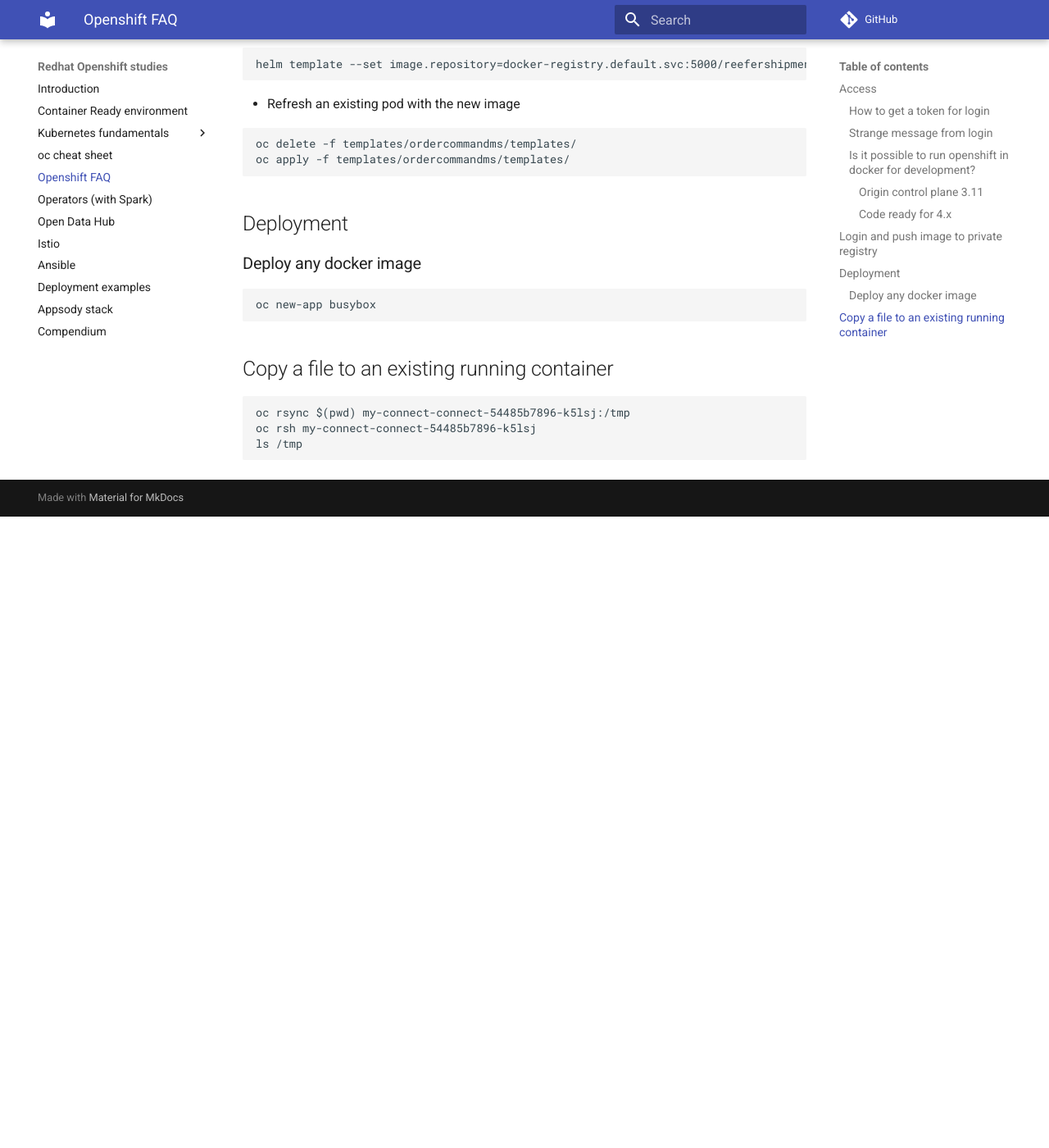
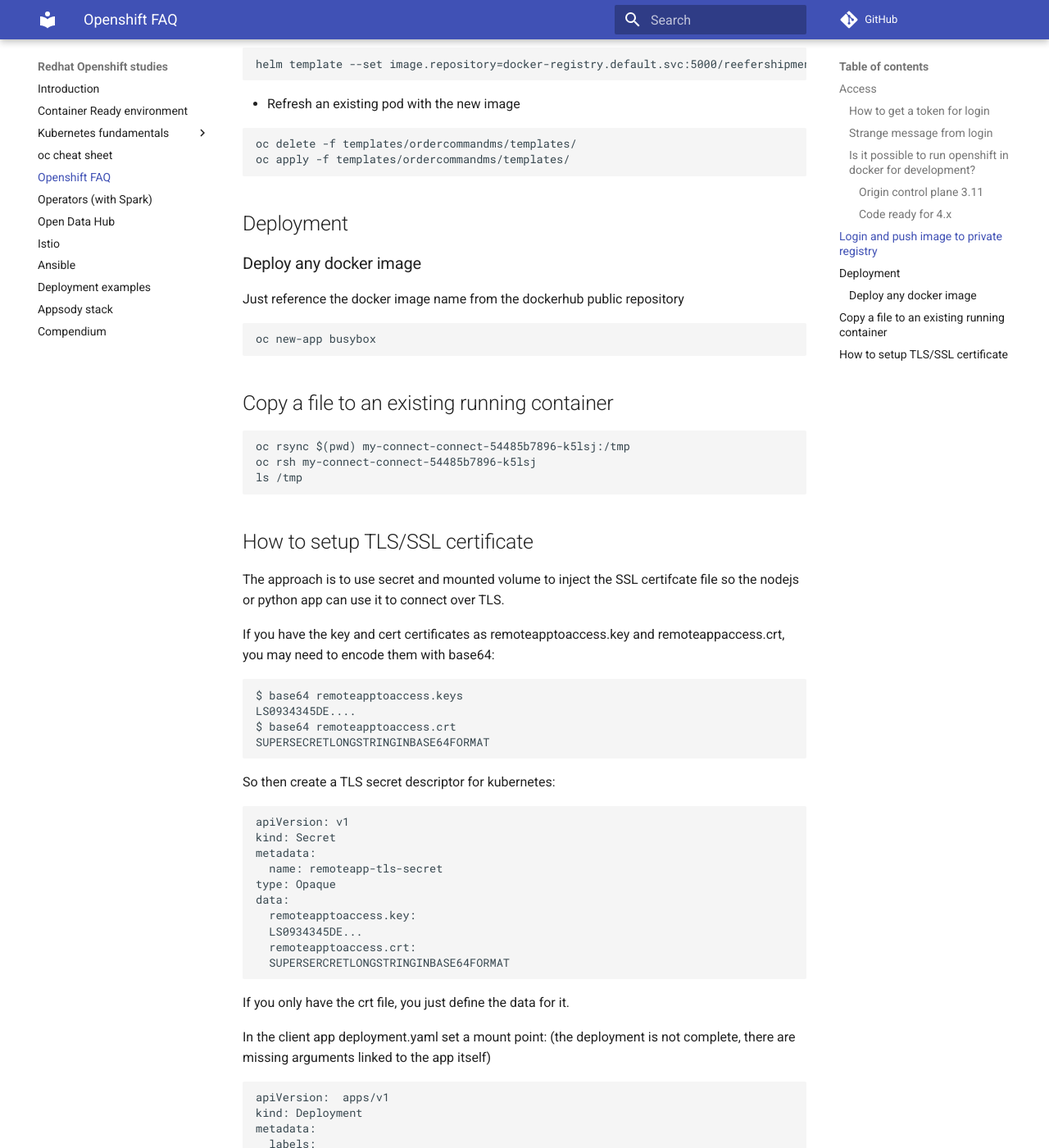
Before and after one commit to jbcodeforce/openshift-studies, an MkDocs documentation site: the page built from docs/faq.md, in a window 1280 px wide and 1400 px high, scrolled down 2225 px. Shown: the whole window at 82% size. Built offline with MkDocs 1.6.1 and Material for MkDocs 9.7.7, drawn with Linux system fonts in a browser that asks for light colours; comment, search, counter and statistics services are not loaded; before the commit the page ends 2855 px from its top, so only the background shows below that; some of the changed text lies outside the part shown.

Commit message:
quick GAQ for secret

````diff
--- a/docs/faq.md
+++ b/docs/faq.md
@@ -30,7 +30,7 @@
 
 ### Is it possible to run openshift in docker for development?
 
-Yes and there are two solution: 3.11 and the Code Ready for 4.x.
+Yes and there are two solution: 3.11 and the [Code Ready](crc.md) for 4.x.
 
 #### Origin control plane 3.11
 
@@ -106,6 +106,7 @@
 
 ### Deploy any docker image
 
+Just reference the docker image name from the dockerhub public repository
 ```
 oc new-app busybox
 ```
@@ -117,3 +118,58 @@
 oc rsh my-connect-connect-54485b7896-k5lsj
 ls /tmp
 ```
+
+## How to setup TLS/SSL certificate
+
+The approach is to use secret and mounted volume to inject the SSL certifcate file so the nodejs or python app can use it to connect over TLS.
+
+If you have the key and cert certificates as remoteapptoaccess.key and remoteappaccess.crt, you may need to encode them with base64:
+
+```shell
+$ base64 remoteapptoaccess.keys
+LS0934345DE....
+$ base64 remoteapptoaccess.crt
+SUPERSECRETLONGSTRINGINBASE64FORMAT
+```
+
+So then create a TLS secret descriptor for kubernetes:
+```
+apiVersion: v1
+kind: Secret
+metadata:
+  name: remoteapp-tls-secret
+type: Opaque
+data:
+  remoteapptoaccess.key:
+  LS0934345DE...
+  remoteapptoaccess.crt:
+  SUPERSERCRETLONGSTRINGINBASE64FORMAT
+```
+If you only have the crt file, you just define the data for it.
+
+In the client app deployment.yaml set a mount point: (the deployment is not complete, there are missing arguments linked to the app itself)
+
+```
+apiVersion:  apps/v1
+kind: Deployment
+metadata:
+  labels:
+    app: clientApp
+  name: clientApp
+spec:
+  replicas: 1
+  spec:
+      containers:
+      - image: yournamespace/imagename
+        name: clientapp
+        volumeMounts:
+          - mountPath: "/client/path/inside/container/ssl"
+            name: ssl-path
+            readOnly: true
+        ports:
+        - containerPort: 80
+      volumes:
+        - name: ssl-path
+          secret:
+            secretName: remoteapp-tls-secret
+```
````
